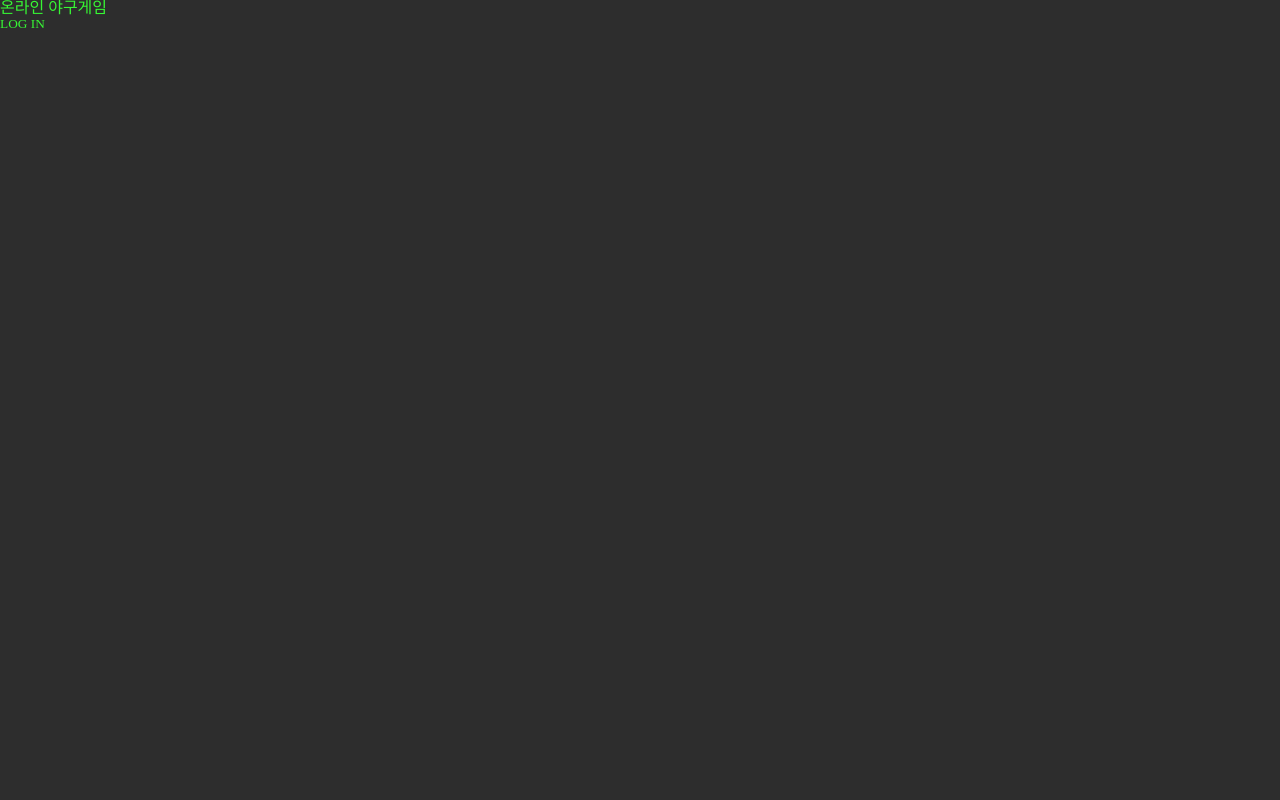
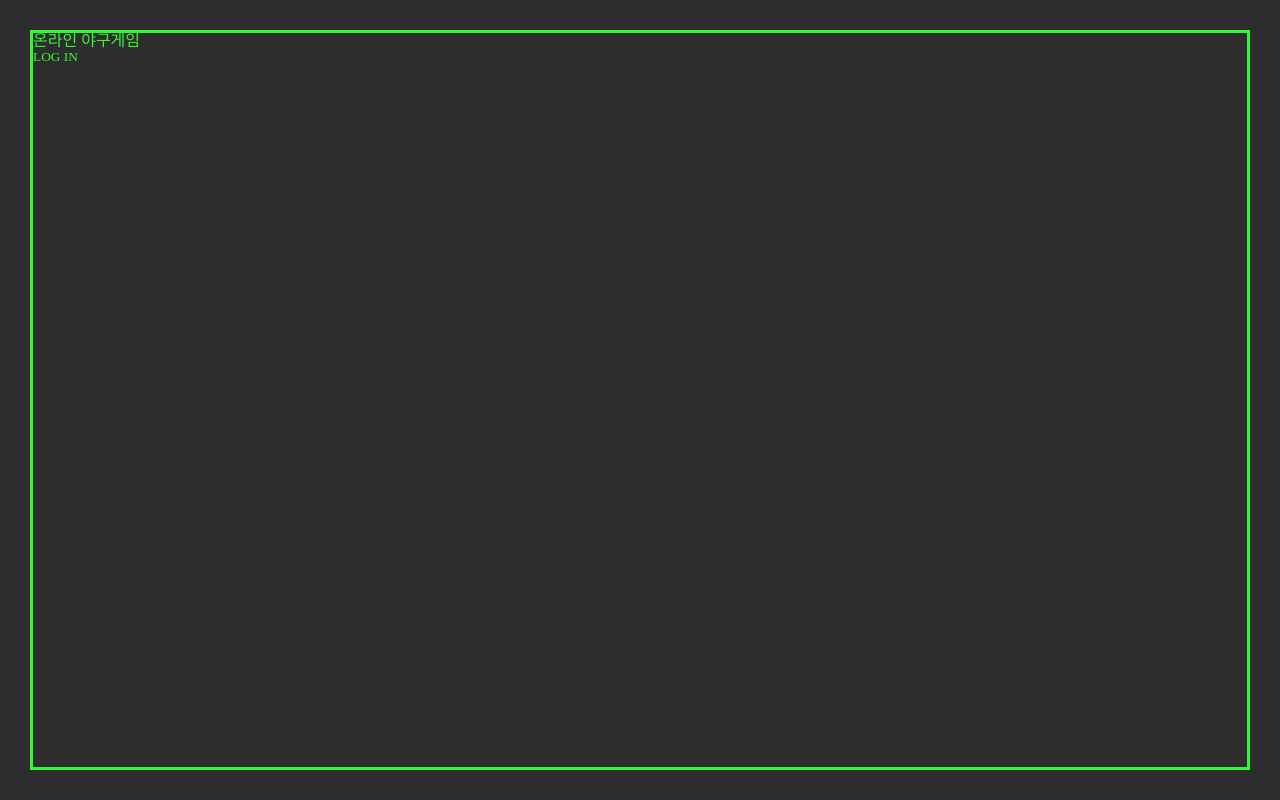
Before and after one commit to codesquad-member-2020/baseball-02, a React app in the folder FE/: page / in a window 1280 px wide. Built offline with nearby package versions, Linux system fonts and the light colour scheme; a web font is replaced by a local one.

Commit message:
[#21] feat: GlobalStyle 수정

```diff
--- a/FE/src/styles/GlobalStyles.js
+++ b/FE/src/styles/GlobalStyles.js
@@ -17,6 +17,8 @@ const GlobalStyles = createGlobalStyle`
     font-family: 'NeoDunggeunmo';
     color: #37F734;
     background: #2D2D2D;
+    margin: 30px;
+    border: 3px solid #37F734;
   }
   button {
     background: none;
```
